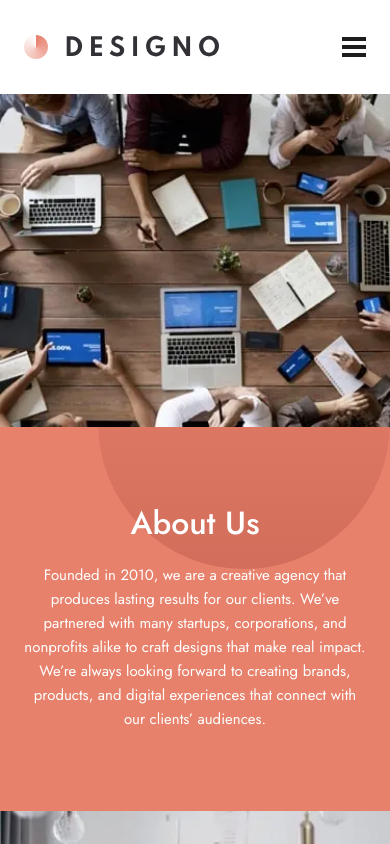
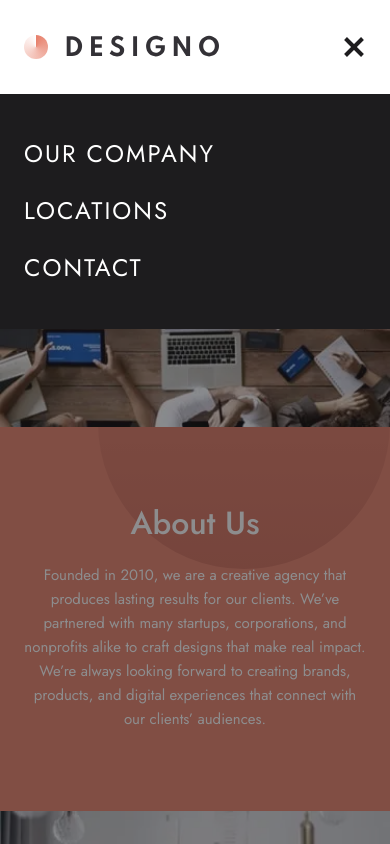
Before and after one commit to Iykekelvins/designo, a Next.js app: page /our-company in a window 390 px wide. Both pictures are taken after a click on the button 354 px from the left and 47 px from the top of the page. Shown: the top 844 px of the page. Built offline with nearby package versions, Linux system fonts and the light colour scheme.

Commit message:
feat: add mobile menu

```diff
--- /dev/null
+++ b/shared/menu.tsx
@@ -0,0 +1,117 @@
+'use client';
+
+import { useEffect, useRef } from 'react';
+import { useGSAP } from '@gsap/react';
+import { useLenis } from 'lenis/react';
+import { NAVLINKS } from '@/lib/mock';
+
+import Link from 'next/link';
+import gsap from 'gsap';
+
+export default function Menu({
+	openMenu,
+	setOpenMenu,
+}: {
+	openMenu: boolean;
+	setOpenMenu: (e: boolean) => void;
+}) {
+	const lenis = useLenis();
+	const menu = useRef<HTMLDivElement>(null);
+	const menuTl = useRef<GSAPTimeline>(null);
+
+	useGSAP(
+		() => {
+			gsap.set(menu.current, {
+				clipPath: 'polygon(0 0, 100% 0, 100% 0, 0 0)',
+				opacity: 1,
+			});
+
+			menuTl.current = gsap
+				.timeline({ paused: true })
+				.to(menu.current, {
+					clipPath: 'polygon(0 0, 100% 0, 100% 100%, 0 100%)',
+					ease: 'power3.inOut',
+					duration: 0.75,
+				})
+				.to(
+					menu.current!.querySelectorAll("[data-selector='menu-link']"),
+					{
+						y: 0,
+						stagger: 0.1,
+						duration: 0.35,
+						ease: 'sine.out',
+					},
+					'-=0.45',
+				)
+				.to(
+					document.querySelector("[data-selector='line-1']"),
+					{
+						rotate: '45deg',
+						duration: 0.35,
+						ease: 'sine.out',
+					},
+					'-=0.5',
+				)
+				.to(
+					document.querySelector("[data-selector='line-2']"),
+					{
+						position: 'absolute',
+						rotate: '-45deg',
+						duration: 0.25,
+						ease: 'sine.out',
+					},
+					'-=0.5',
+				);
+		},
+		{ scope: menu },
+	);
+
+	useEffect(() => {
+		if (openMenu) {
+			lenis?.stop();
+			menuTl.current?.play();
+		} else {
+			lenis?.start();
+			menuTl.current?.reverse();
+		}
+
+		const scroll = () => {
+			if (window.innerWidth >= 640) {
+				lenis?.start();
+			} else if (window.innerWidth < 640 && openMenu) {
+				lenis?.stop();
+			} else {
+				lenis?.start();
+			}
+		};
+
+		window.addEventListener('resize', scroll);
+
+		return () => window.removeEventListener('resize', scroll);
+	}, [lenis, openMenu]);
+
+	return (
+		<div
+			className='absolute bg-black top-full left-0
+      w-full sm:hidden px-gutter py-[max(48px)] opacity-0'
+			ref={menu}>
+			<ul className='space-y-[max(32px)]'>
+				{NAVLINKS.map((link) => (
+					<li key={link.name} onClick={() => setOpenMenu(false)}>
+						<Link
+							href={link.href}
+							className='text-[24px] text-white uppercase tracking-[2px]
+              inline-block overflow-hidden
+              '>
+							<span
+								className='inline-block translate-y-full'
+								data-selector='menu-link'>
+								{link.name}
+							</span>
+						</Link>
+					</li>
+				))}
+			</ul>
+		</div>
+	);
+}
--- a/shared/navbar.tsx
+++ b/shared/navbar.tsx
@@ -1,12 +1,15 @@
 'use client';
 
-import { useEffect } from 'react';
+import { useEffect, useState } from 'react';
 import { NAVLINKS } from '@/lib/mock';
 
 import Image from 'next/image';
 import Link from 'next/link';
+import Menu from './menu';
 
 export default function Navbar() {
+	const [openMenu, setOpenMenu] = useState(false);
+
 	useEffect(() => {
 		const handleScroll = () => {
 			const nav = document.querySelector('.nav-header');
@@ -27,6 +30,7 @@ export default function Navbar() {
 	}, []);
 
 	return (
+		<>
 			<header
 				className='sticky top-0 z-20 bg-white py-[max(4rem,35px)] nav-header
 		transition-all duration-500 ease-in-out
@@ -54,14 +58,34 @@ export default function Navbar() {
 									</li>
 								))}
 							</ul>
-						<button className='sm:hidden grid gap-[4px]'>
-							<span className='w-[24px] min-h-[4px] bg-[#1D1C1E]' />
-							<span className='w-[24px] min-h-[4px] bg-[#1D1C1E]' />
-							<span className='w-[24px] min-h-[4px] bg-[#1D1C1E]' />
+							<button
+								className='sm:hidden grid gap-[max(4px,0.25rem)]'
+								onClick={() => setOpenMenu(!openMenu)}>
+								<span
+									className='w-[max(24px,1.5rem)] min-h-[max(4px,0.25rem)] bg-[#1D1C1E] inline-block'
+									data-selector='line-1'
+								/>
+
+								<span
+									className='w-[max(24px,1.5rem)] min-h-[max(4px,0.25rem)] bg-[#1D1C1E] inline-block'
+									data-selector='line-2'
+								/>
 							</button>
 						</div>
 					</div>
 				</nav>
+				<Menu openMenu={openMenu} setOpenMenu={setOpenMenu} />
 			</header>
+			<div
+				className={`bg-black/50 fixed top-0 left-0 w-full h-full z-10
+				transition-opacity duration-500 ease-in-out sm:hidden ${
+					openMenu
+						? 'opacity-100 pointer-events-auto'
+						: 'opacity-0 pointer-events-none'
+				}
+				`}
+				onClick={() => setOpenMenu(false)}
+			/>
+		</>
 	);
 }
```
Lines whose indentation alone changed are shown as unchanged.
